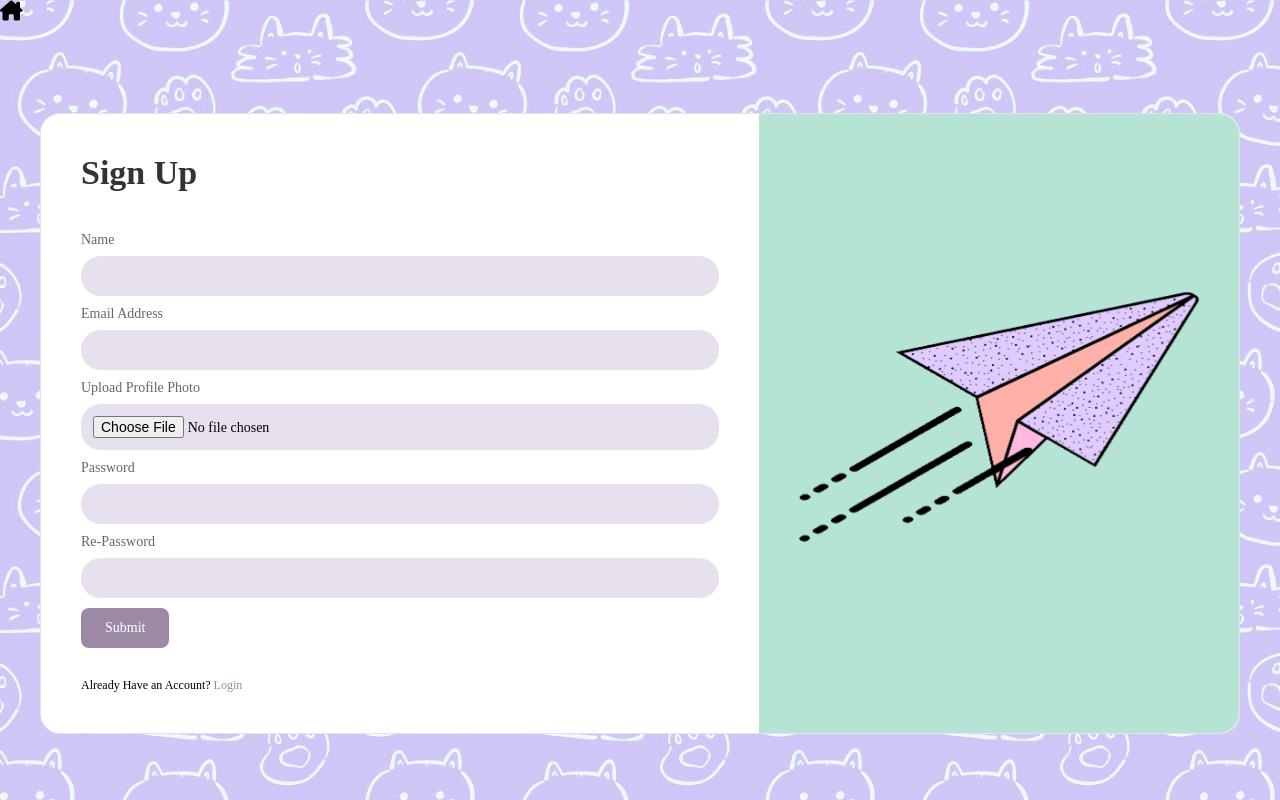
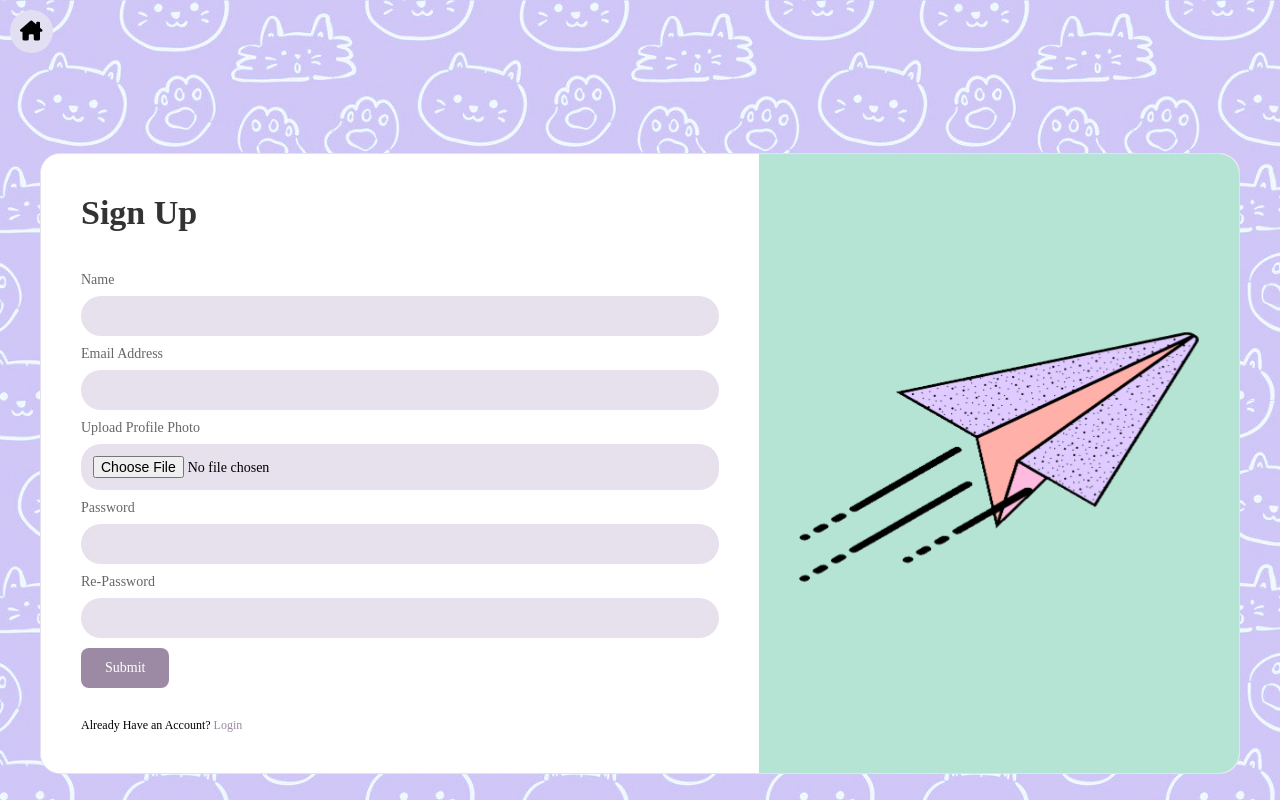
Before and after one commit to nekokaito/Nekodop, a plain HTML site: page pages/sign-up.html in a window 1280 px wide. Drawn offline with Linux system fonts and the light colour scheme; a web font is replaced by a local one.

Commit message:
feat: enhance back navigation with styled button in login and sign-up pages

```diff
--- a/pages/sign-up.html
+++ b/pages/sign-up.html
@@ -26,7 +26,9 @@
   <body class="signup-body">
     <div id="toast-container"></div>
     <div class="back">
-      <a href="/"><i class="fa-solid fa-house-chimney"></i></a>
+      <div class="back-home">
+        <i class="fa-solid fa-house-chimney"></i>
+      </div>
     </div>
     <div class="contact-container">
       <section class="form-section">
--- a/styles/form.css
+++ b/styles/form.css
@@ -21,11 +21,23 @@
   margin-bottom: 40px;
   font-size: 20px;
 }
+.back-home {
+  border-radius: 100%;
+  padding: 10px;
+  margin: 10px;
+  background-color: #e2dff3;
+  transition: background-color 0.5s ease, color 0.5s ease;
+}
+
+.back-home:hover {
+  background-color: #1c1b1b;
+  color: white;
+}
 
 .form-section {
   flex: 1;
   padding: 40px;
-  background-color: #fff;
+  background-color: #ffffff;
   border-radius: 20px;
 }
 
@@ -150,9 +162,6 @@ button:hover {
     margin: 10px;
     margin-top: 100px;
   }
-  .login-body,
-  .signup-body {
-  }
 
   .content-section {
     display: none;
```
Also changed, not shown: pages/login.html (+6 -1 lines).
